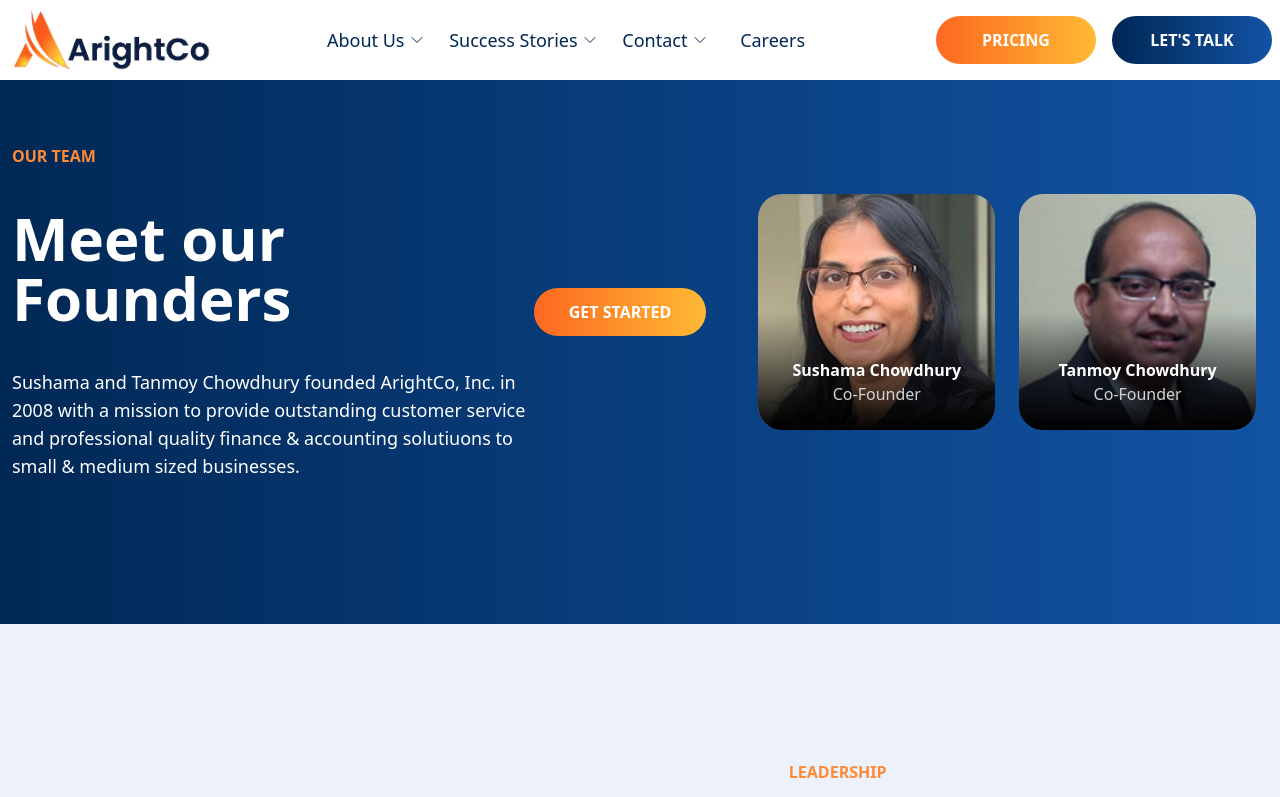
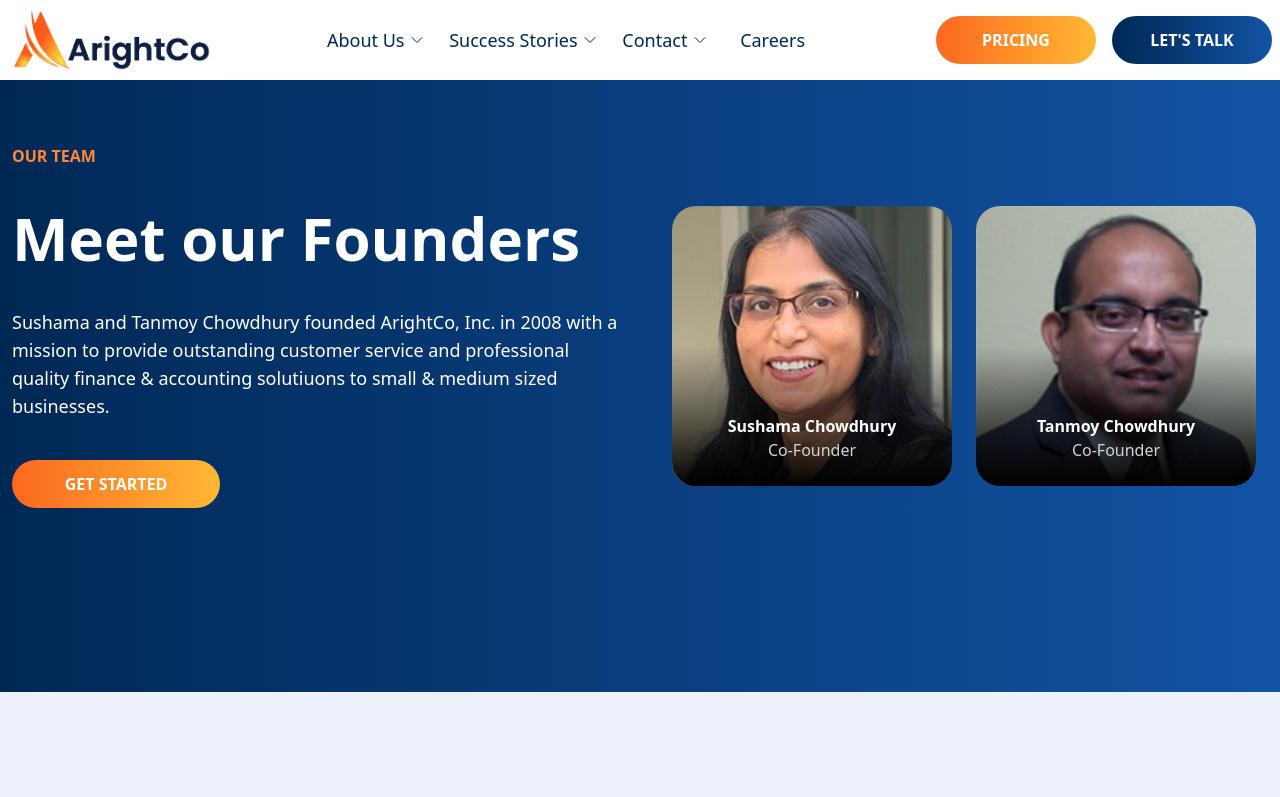
Before and after one commit to tanujchowdhury/nextjs-arightco-website, a Next.js app: page /meet-our-team in a window 1280 px wide. Shown: the top 797 px of the page. Built offline with nearby package versions, Linux system fonts and the light colour scheme.

Commit message:
Quote button on meet our team

```diff
--- a/pages/meet-our-team.tsx
+++ b/pages/meet-our-team.tsx
@@ -28,12 +28,12 @@ export default function MeetOurTeam() {
         <title>Meet Our Team | Solutions for IT and SaaS | ArightCo</title>
       </Head>
       <div className="py-36 bg-gradient-to-r from-blue-dark to-blue-light flex flex-col items-center justify-center lg:flex-row px-3 min-[1350px]:px-32 min-[1610px]:px-44">
+        <div className="text-center text-white lg:basis-1/2 lg:text-left">
           <motion.div
             initial="hidden"
             whileInView="visible"
             viewport={{ once: true }}
             variants={sweepRight}
-          className="text-center text-white lg:basis-1/2 lg:text-left"
           >
             <div className="text-orange font-semibold">OUR TEAM</div>
             <div className="text-white text-4xl py-3 md:py-10 md:text-5xl lg:text-6xl font-bold">
@@ -53,6 +53,7 @@ export default function MeetOurTeam() {
             buttonText={"GET STARTED"}
             variants={sweepRight}
           />
+        </div>
         <motion.div
           initial="hidden"
           whileInView="visible"
```
Lines whose indentation alone changed are shown as unchanged.
